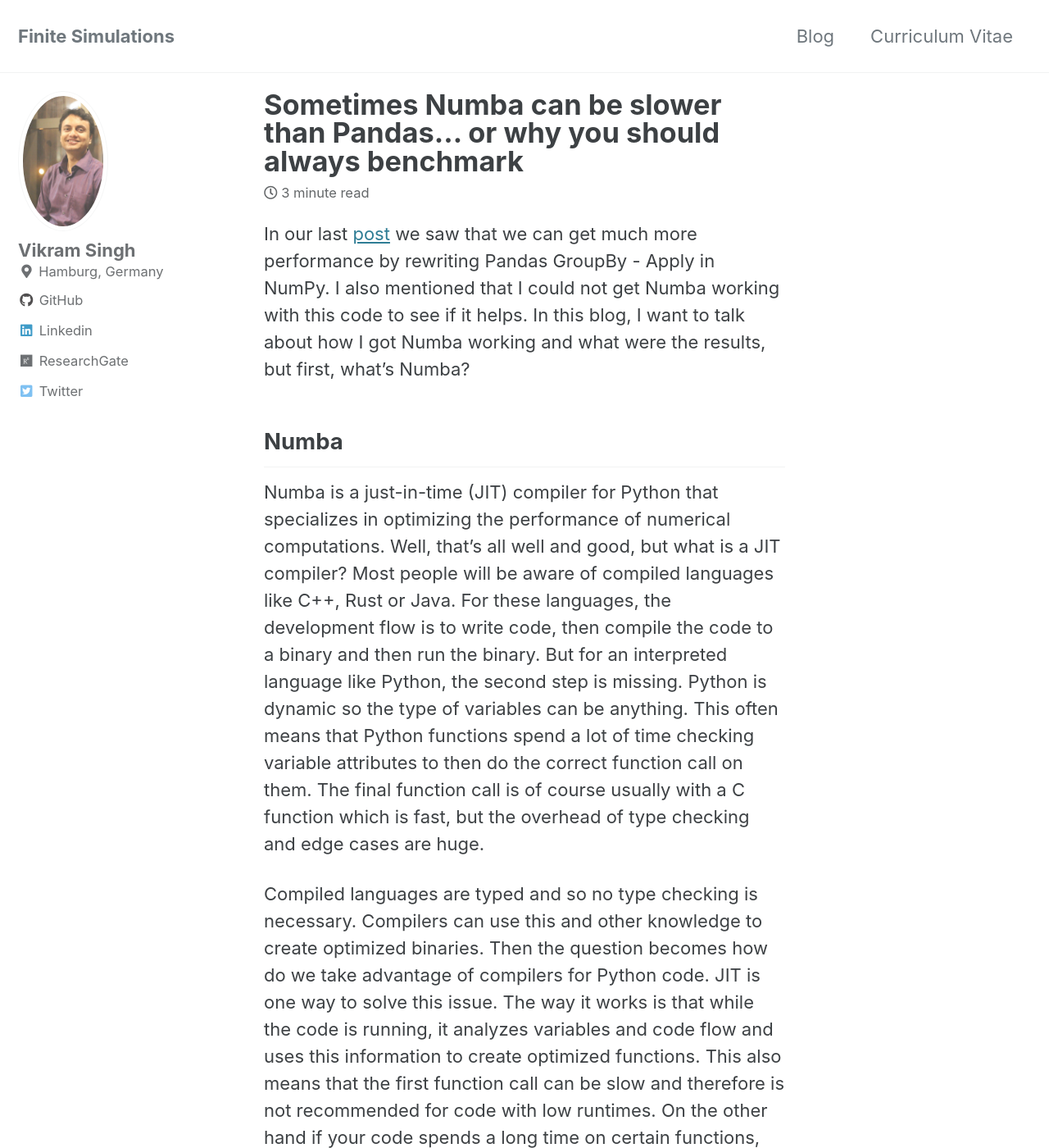
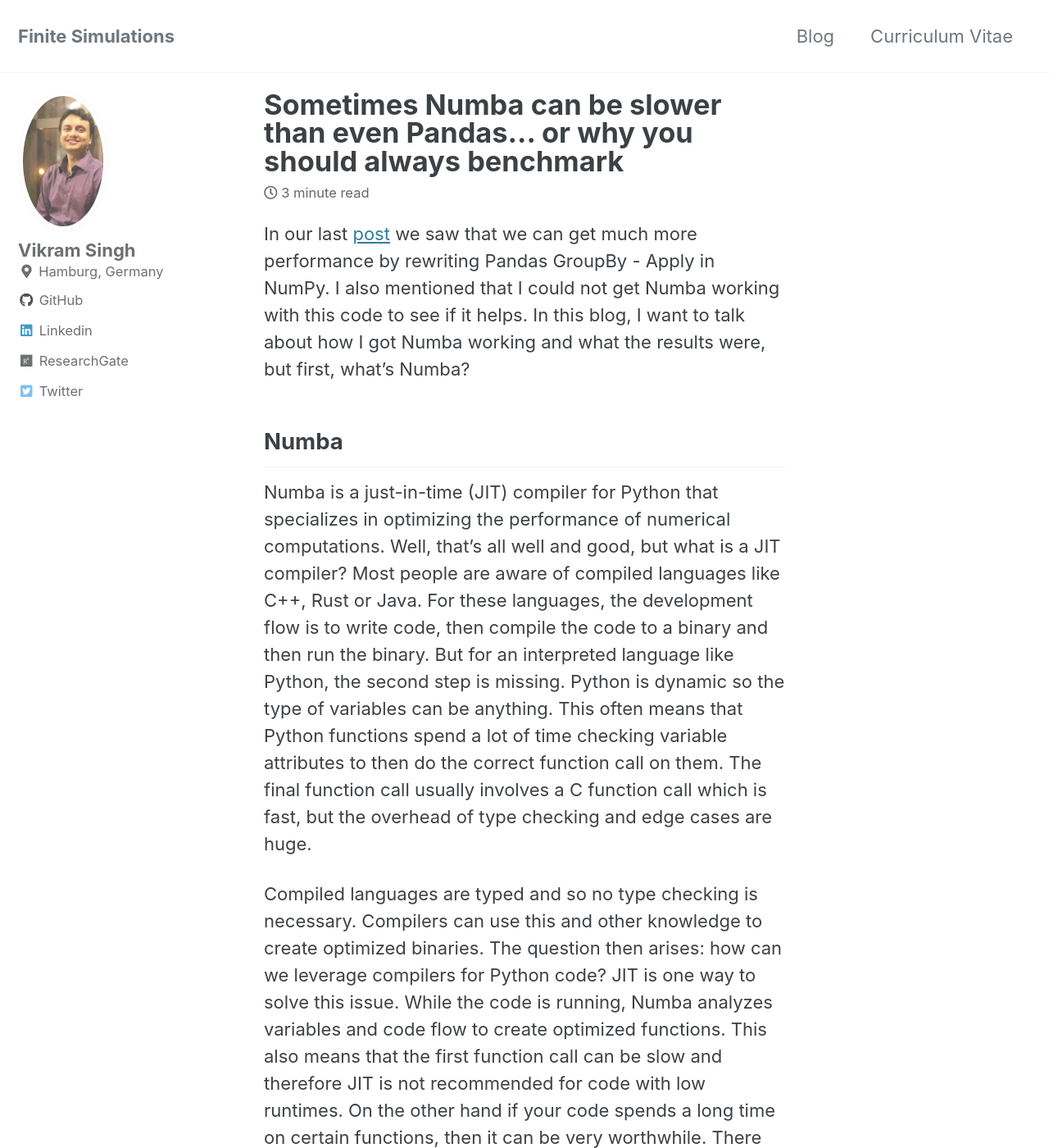
Before and after one commit to vikramsg/vikramsg.github.io, a Jekyll site: the page built from _posts/2023-05-23-blog_numba_slower_than_pandas.md, in a window 1280 px wide and 1400 px high. Shown: the whole window at 82% size. Built offline with Jekyll 4.4.1, drawn with Linux system fonts in a browser that asks for light colours; cached includes are drawn as plain includes; some of the changed text lies outside the part shown.

Commit message:
Update page with corrections

````diff
--- a/_posts/2023-05-23-blog_numba_slower_than_pandas.md
+++ b/_posts/2023-05-23-blog_numba_slower_than_pandas.md
@@ -1,13 +1,13 @@
 ---
 layout: single
-title:  "Sometimes Numba can be slower than Pandas... or why you should always benchmark"
+title:  "Sometimes Numba can be slower than even Pandas... or why you should always benchmark"
 date:   2023-05-23
 ---
 
 In our last [post](../blog_pandas_groupby_with_numpy/) we saw that we can get much
 more performance by rewriting Pandas GroupBy - Apply in NumPy.
 I also mentioned that I could not get Numba working with this code to see if it helps.
-In this blog, I want to talk about how I got Numba working and what were the results,
+In this blog, I want to talk about how I got Numba working and what the results were,
 but first, what's Numba?
 
 ## Numba
@@ -15,23 +15,22 @@ but first, what's Numba?
 Numba is a just-in-time (JIT) compiler for Python
 that specializes in optimizing the performance of numerical computations.
 Well, that's all well and good, but what is a JIT compiler?
-Most people will be aware of compiled languages like C++, Rust or Java.
+Most people are aware of compiled languages like C++, Rust or Java.
 For these languages, the development flow is to write code,
 then compile the code to a binary and then run the binary.
 But for an interpreted language like Python, the second step is missing.
 Python is dynamic so the type of variables can be anything.
 This often means that Python functions spend a lot of time
 checking variable attributes to then do the correct function call on them.
-The final function call is of course usually with a C function which is fast,
+The final function call usually involves a C function call which is fast,
 but the overhead of type checking and edge cases are huge.
 
 Compiled languages are typed and so no type checking is necessary.
 Compilers can use this and other knowledge to create optimized binaries.
-Then the question becomes how do we take advantage of compilers for Python code.
+The question then arises: how can we leverage compilers for Python code?
 JIT is one way to solve this issue.
-The way it works is that while the code is running, it analyzes variables
-and code flow and uses this information to create optimized functions.
-This also means that the first function call can be slow and therefore
+While the code is running, Numba analyzes variables and code flow to create optimized functions.
+This also means that the first function call can be slow and therefore JIT
 is not recommended for code with low runtimes. On the other hand if your code
 spends a long time on certain functions, then it can be very worthwhile.
 There are ways around this but we will keep that out of scope of this post.
@@ -55,16 +54,16 @@ But the important part is "in theory".
 So let's get back to our problem. We were trying to speed up
 the Pandas GroupBy-Apply with NumPy. And we did manage to make it much faster.
 But what if we could make it even faster. Well, how about using Numba.
-Almost immediately, we hit a wall. We will be using the `njit` decorator
-around functions that has NumPy API calls. And the issue is that Numba
-does not support all NumPy functions. And amonst the unsupported ones
+Almost immediately, we hit a wall. We want to use the `njit` decorator
+around functions that have NumPy API calls. And the issue is that Numba
+does not support all NumPy functions. And amongst the unsupported ones
 is `lexsort` that we are using. We are stuck. Or are we?
-Turns out others have asked the same question. And some have [answered](# https://github.com/numba/numba/issues/5688).
+Turns out others have asked the same question. And some have [answered](https://github.com/numba/numba/issues/5688).
 So, we use this version of `lexsort`.
 
 But then we hit another wall. `apply_along_axis` is also not supported.
 But this is simpler to solve.
-This is just a for loop, so let's just create a for loop and hopefully Numba should take care of speedup.
+This is just an optimized for loop, so let's just create a for loop and hopefully Numba should take care of speedup.
 
 ```
     interpolate_values = np.zeros(reshape_x_size)
````
Also changed, not shown: other parts of _posts/2023-05-23-blog_numba_slower_than_pandas.md (+2 -2 lines).
